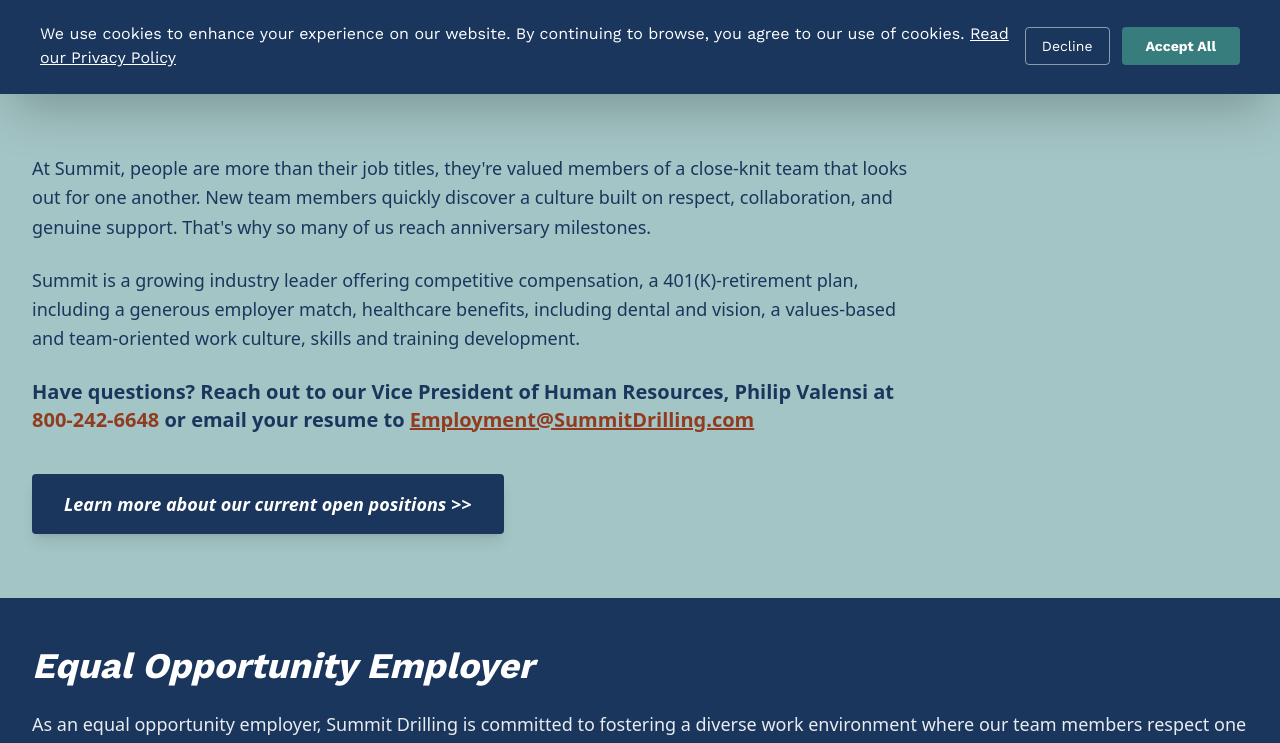
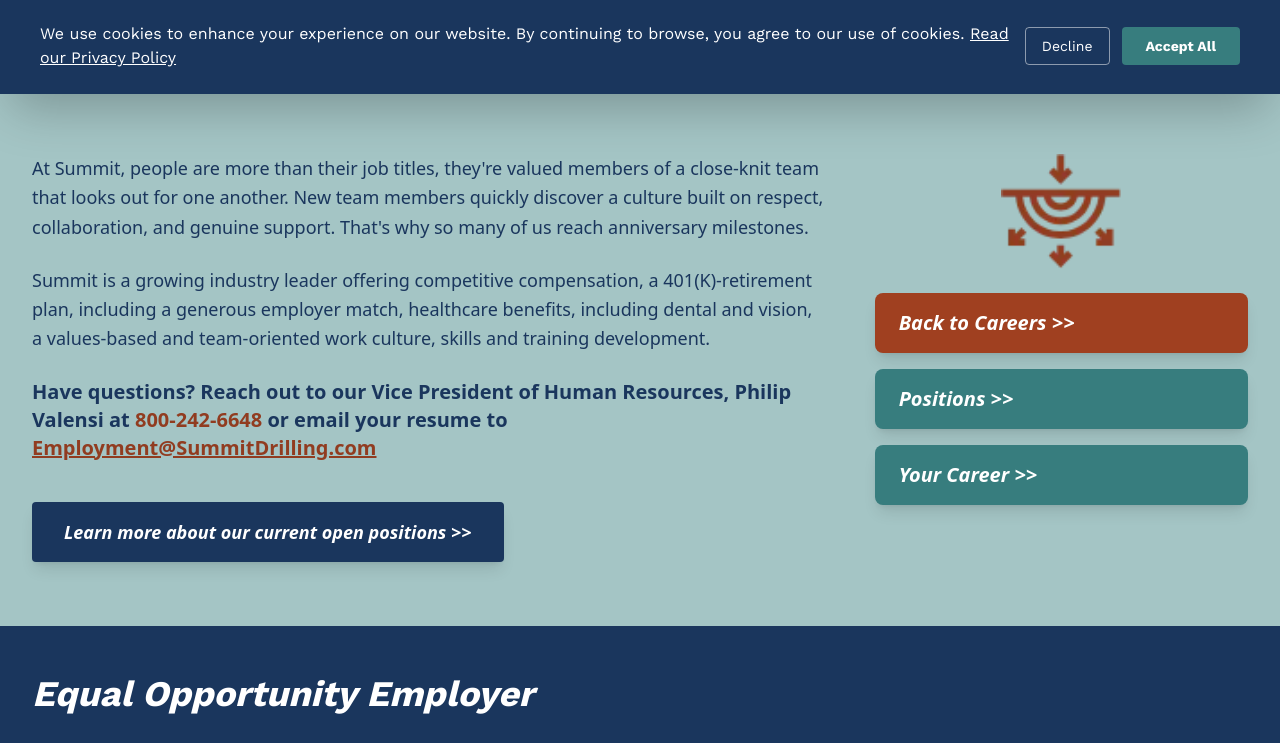
Before and after one commit to prakharbha/summit-drill, a Next.js app: page /careers/benefits in a window 1280 px wide. Shown: the part 706-1449 px from the top of the page. Built offline with nearby package versions, Linux system fonts and the light colour scheme.

Commit message:
Add sidebar to careers subpages

```diff
--- a/app/careers/benefits/page.tsx
+++ b/app/careers/benefits/page.tsx
@@ -2,6 +2,7 @@
 import Footer from "@/components/layout/Footer";
 import { PageHeroBanner } from "@/components/ui/PageHeroBanner";
 import Link from "next/link";
+import CareersSidebar from "@/components/careers/CareersSidebar";
 import { getPageMetadata } from "@/lib/seo";
 
 export const metadata = getPageMetadata("/careers/benefits");
@@ -24,8 +25,9 @@
                 {/* Main Content Section */}
                 <section className="bg-[#a4c5c5] py-16 -mt-1">
                     <div className="container mx-auto px-4 lg:px-8">
-                        <div className="max-w-4xl">
-                            <div className="space-y-6 text-lg text-[#1A365D] leading-relaxed font-medium">
+                        <div className="grid grid-cols-1 lg:grid-cols-3 gap-12">
+                            {/* Main Content */}
+                            <div className="lg:col-span-2 space-y-6 text-lg text-[#1A365D] leading-relaxed font-medium">
                                 <p>
                                     At Summit, people are more than their job titles, they're valued members of a close-knit team that looks out for one another. New team members quickly discover a culture built on respect, collaboration, and genuine support. That's why so many of us reach anniversary milestones.
                                 </p>
@@ -43,6 +45,11 @@
                                         Learn more about our current open positions &gt;&gt;
                                     </Link>
                                 </div>
+                            </div>
+
+                            {/* Sidebar */}
+                            <div className="lg:col-span-1">
+                                <CareersSidebar currentPage="benefits" />
                             </div>
                         </div>
                     </div>
--- a/app/careers/positions/page.tsx
+++ b/app/careers/positions/page.tsx
@@ -2,6 +2,7 @@
 import Footer from "@/components/layout/Footer";
 import { PageHeroBanner } from "@/components/ui/PageHeroBanner";
 import Link from "next/link";
+import CareersSidebar from "@/components/careers/CareersSidebar";
 import { getPageMetadata } from "@/lib/seo";
 
 export const metadata = getPageMetadata("/careers/positions");
@@ -34,8 +35,9 @@
                 {/* Main Content Section */}
                 <section className="bg-[#a4c5c5] py-16 -mt-1">
                     <div className="container mx-auto px-4 lg:px-8">
-                        <div className="max-w-4xl">
-                            <div className="space-y-6 text-lg text-[#1A365D] leading-relaxed font-medium">
+                        <div className="grid grid-cols-1 lg:grid-cols-3 gap-12">
+                            {/* Main Content */}
+                            <div className="lg:col-span-2 space-y-6 text-lg text-[#1A365D] leading-relaxed font-medium">
                                 <p>
                                     Whether you're in the field or in the office, you'll find approachable leaders, open communication, and colleagues who are eager to share knowledge and lend a hand.
                                 </p>
@@ -73,6 +75,11 @@
                                     Have questions? Reach out to our Vice President of Human Resources, Philip Valensi at <span className="text-[#913c20]">800-242-6648</span> or email your resume to <a href="mailto:Employment@SummitDrilling.com" className="text-[#913c20] underline hover:text-[#1A365D]">Employment@SummitDrilling.com</a>
                                 </p>
                             </div>
+
+                            {/* Sidebar */}
+                            <div className="lg:col-span-1">
+                                <CareersSidebar currentPage="positions" />
+                            </div>
                         </div>
                     </div>
                 </section>
--- a/app/careers/your-career/page.tsx
+++ b/app/careers/your-career/page.tsx
@@ -2,6 +2,7 @@
 import Footer from "@/components/layout/Footer";
 import { PageHeroBanner } from "@/components/ui/PageHeroBanner";
 import Link from "next/link";
+import CareersSidebar from "@/components/careers/CareersSidebar";
 import { getPageMetadata } from "@/lib/seo";
 
 export const metadata = getPageMetadata("/careers/your-career");
@@ -24,8 +25,9 @@
                 {/* Main Content Section */}
                 <section className="bg-[#a4c5c5] py-16 -mt-1">
                     <div className="container mx-auto px-4 lg:px-8">
-                        <div className="max-w-4xl">
-                            <div className="space-y-6 text-lg text-[#1A365D] leading-relaxed font-medium">
+                        <div className="grid grid-cols-1 lg:grid-cols-3 gap-12">
+                            {/* Main Content */}
+                            <div className="lg:col-span-2 space-y-6 text-lg text-[#1A365D] leading-relaxed font-medium">
                                 <p>
                                     Summit always welcomes the best and brightest and we are committed in training and developing the next wave of Summit team members. We welcome talented individuals who are just starting out to people with some work experience from related fields, such as engineering, construction, manufacturing, auto mechanics, farming, as well as military veterans re-entering the workforce.
                                 </p>
@@ -43,6 +45,11 @@
                                         Learn more about our current open positions &gt;&gt;
                                     </Link>
                                 </div>
+                            </div>
+
+                            {/* Sidebar */}
+                            <div className="lg:col-span-1">
+                                <CareersSidebar currentPage="your-career" />
                             </div>
                         </div>
                     </div>
--- /dev/null
+++ b/components/careers/CareersSidebar.tsx
@@ -0,0 +1,52 @@
+"use client";
+
+import Link from "next/link";
+import Image from "next/image";
+
+interface CareersSidebarProps {
+    currentPage?: string;
+}
+
+const careersLinks = [
+    { name: "Benefits", href: "/careers/benefits", slug: "benefits" },
+    { name: "Positions", href: "/careers/positions", slug: "positions" },
+    { name: "Your Career", href: "/careers/your-career", slug: "your-career" },
+];
+
+export default function CareersSidebar({ currentPage }: CareersSidebarProps) {
+    return (
+        <div className="space-y-4">
+            {/* Sidebar Icon - using drilling icon as placeholder/style match */}
+            <div className="flex justify-center mb-6">
+                <Image
+                    src="/images/drillingsidebar-icon.webp"
+                    alt="Careers at Summit"
+                    width={120}
+                    height={120}
+                    className="object-contain"
+                />
+            </div>
+
+            {/* Back to Careers Link */}
+            <Link
+                href="/careers"
+                className="block bg-[#A04020] hover:bg-[#8a361b] text-white font-bold italic text-xl px-6 py-4 rounded-lg shadow-lg transition-all hover:scale-[1.02]"
+            >
+                Back to Careers &gt;&gt;
+            </Link>
+
+            {/* Other Career Links */}
+            {careersLinks
+                .filter((link) => link.slug !== currentPage)
+                .map((link) => (
+                    <Link
+                        key={link.slug}
+                        href={link.href}
+                        className="block bg-[#377d7e] hover:bg-sky-500 text-white font-bold italic text-xl px-6 py-4 rounded-lg shadow-lg transition-all hover:scale-[1.02]"
+                    >
+                        {link.name} &gt;&gt;
+                    </Link>
+                ))}
+        </div>
+    );
+}
```
